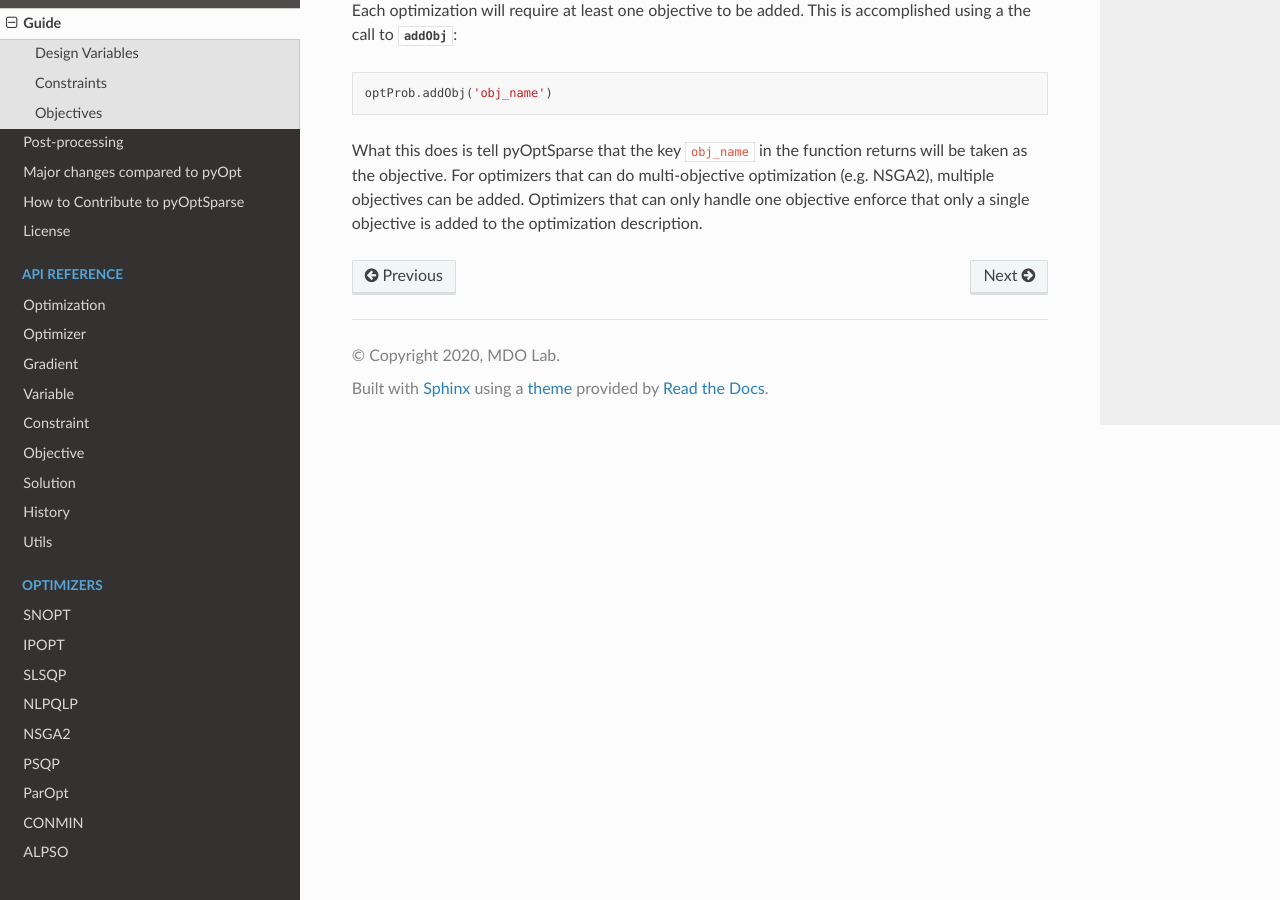
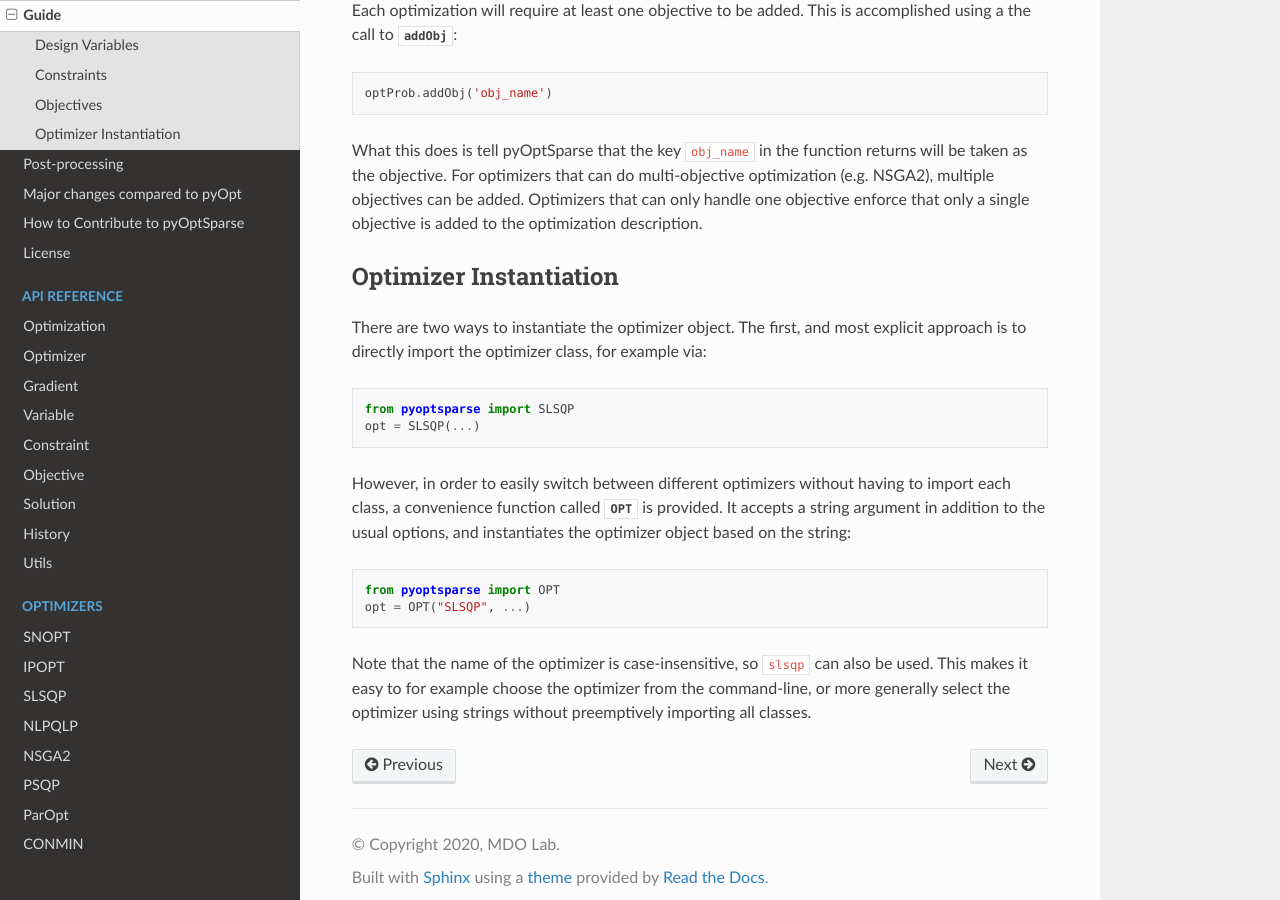
Before and after one commit to mdolab/pyoptsparse, a Sphinx documentation site: the page built from doc/guide.rst, in a window 1280 px wide and 900 px high, scrolled down 4523 px. Built offline with Sphinx 7.4.7 and the Read the Docs theme 2.0.0, drawn with Linux system fonts in a browser that asks for light colours.

Commit message:
Updated docs to explain both ways of creating optimizer (#172)
* updated docs to explain two ways of creating optimizer

* Update guide.rst

* Update .travis.yml

```diff
--- a/doc/guide.rst
+++ b/doc/guide.rst
@@ -200,3 +200,21 @@ This is accomplished using a the call to :meth:`addObj <pyoptsparse.pyOpt_optimi
 What this does is tell pyOptSparse that the key ``obj_name`` in the function returns will be taken as the objective.
 For optimizers that can do multi-objective optimization (e.g. NSGA2), multiple objectives can be added.
 Optimizers that can only handle one objective enforce that only a single objective is added to the optimization description.
+
+Optimizer Instantiation
++++++++++++++++++++++++
+There are two ways to instantiate the optimizer object.
+The first, and most explicit approach is to directly import the optimizer class, for example via::
+
+  from pyoptsparse import SLSQP
+  opt = SLSQP(...)
+
+However, in order to easily switch between different optimizers without having to import each class, a convenience function called
+:meth:`OPT <pyoptsparse.pyOpt_optimizer.OPT>` is provided.
+It accepts a string argument in addition to the usual options, and instantiates the optimizer object based on the string::
+
+  from pyoptsparse import OPT
+  opt = OPT("SLSQP", ...)
+
+Note that the name of the optimizer is case-insensitive, so ``slsqp`` can also be used.
+This makes it easy to for example choose the optimizer from the command-line, or more generally select the optimizer using strings without preemptively importing all classes.
```
Also changed, not shown: .travis.yml, 1 other file.
